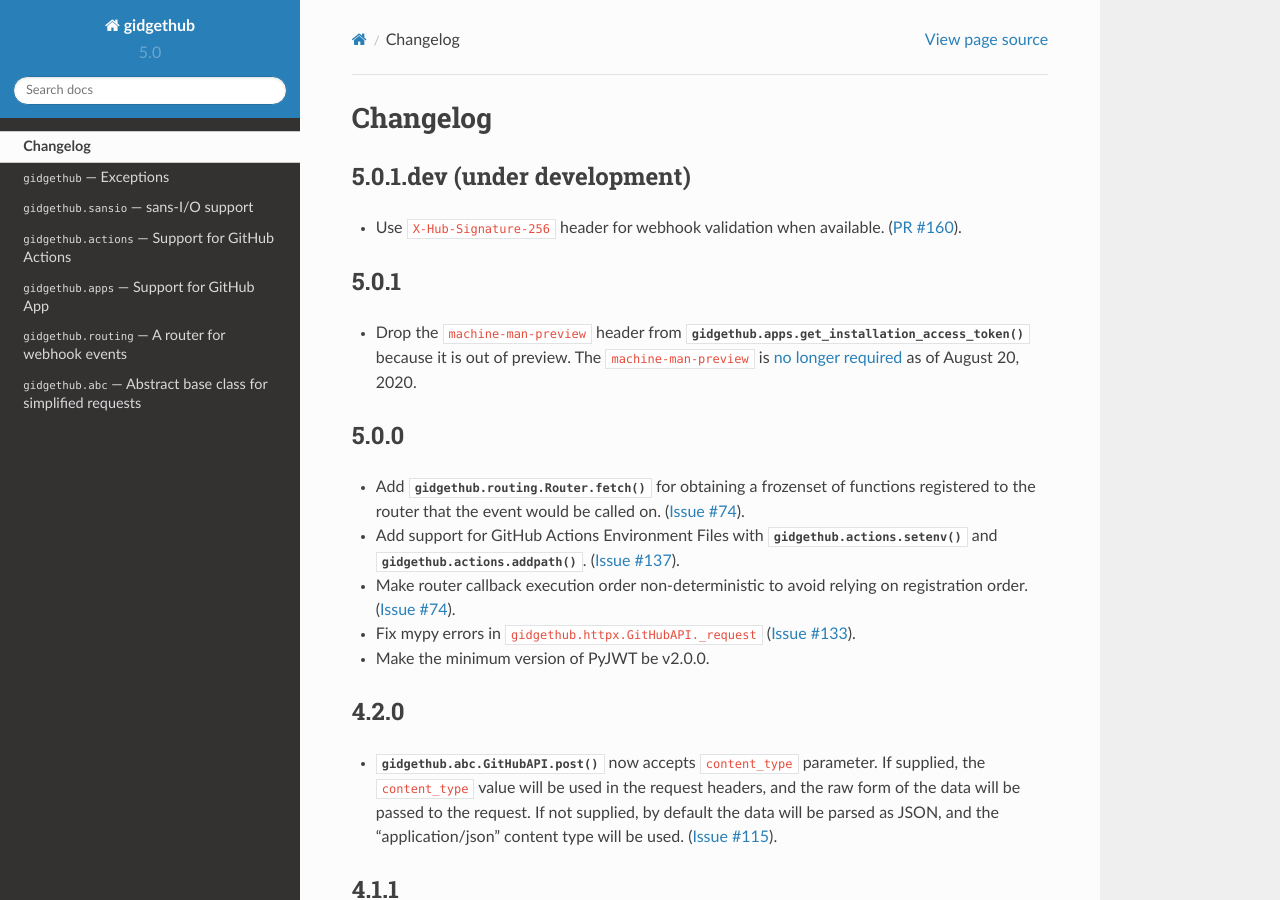
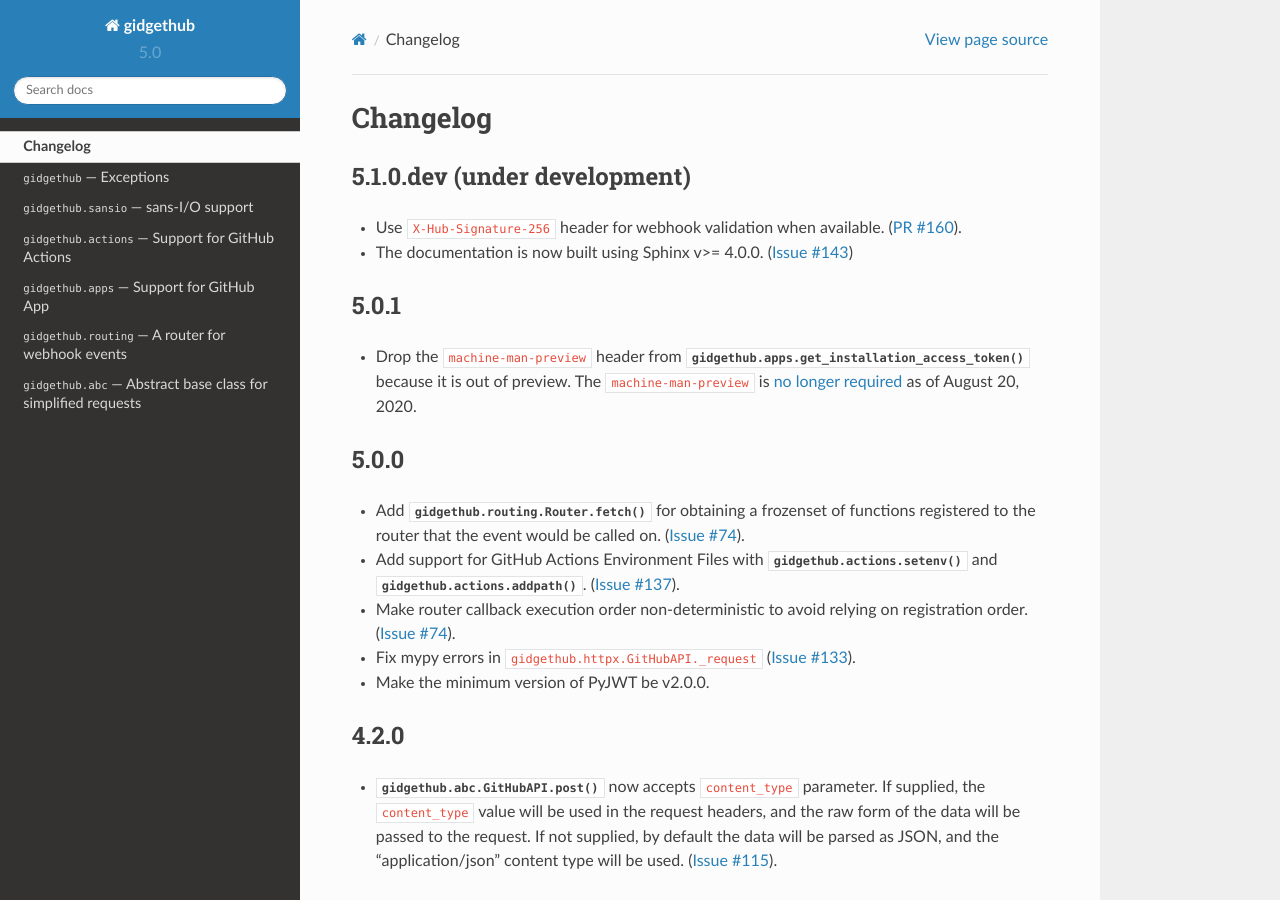
Before and after one commit to gidgethub/gidgethub, a Sphinx documentation site: the page built from docs/changelog.rst, in a window 1280 px wide and 900 px high. Built offline with Sphinx 7.4.7 and the Read the Docs theme 2.0.0, drawn with Linux system fonts in a browser that asks for light colours; pages that are not in the unit, such as notebooks, are missing from menus.

Commit message:
Mention in the changelog that we're now using Sphinx>=4.0.0

```diff
--- a/docs/changelog.rst
+++ b/docs/changelog.rst
@@ -1,11 +1,14 @@
 Changelog
 =========
 
-5.0.1.dev (under development)
+5.1.0.dev (under development)
 -----------------------------
 
 - Use ``X-Hub-Signature-256`` header for webhook validation when available.
   (`PR #160 <https://github.com/brettcannon/gidgethub/pull/160>`_).
+
+- The documentation is now built using Sphinx v>= 4.0.0.
+  (`Issue #143 <https://github.com/brettcannon/gidgethub/issues/143>`_)
 
 5.0.1
 -----
```
